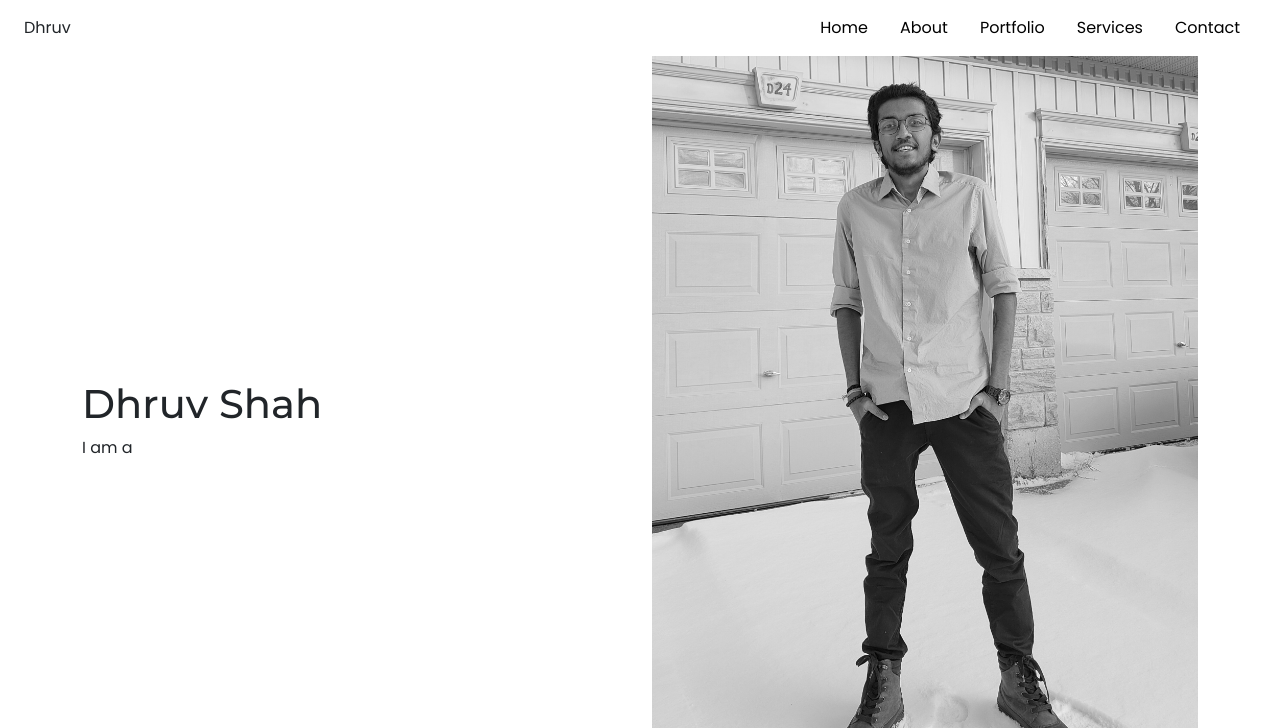
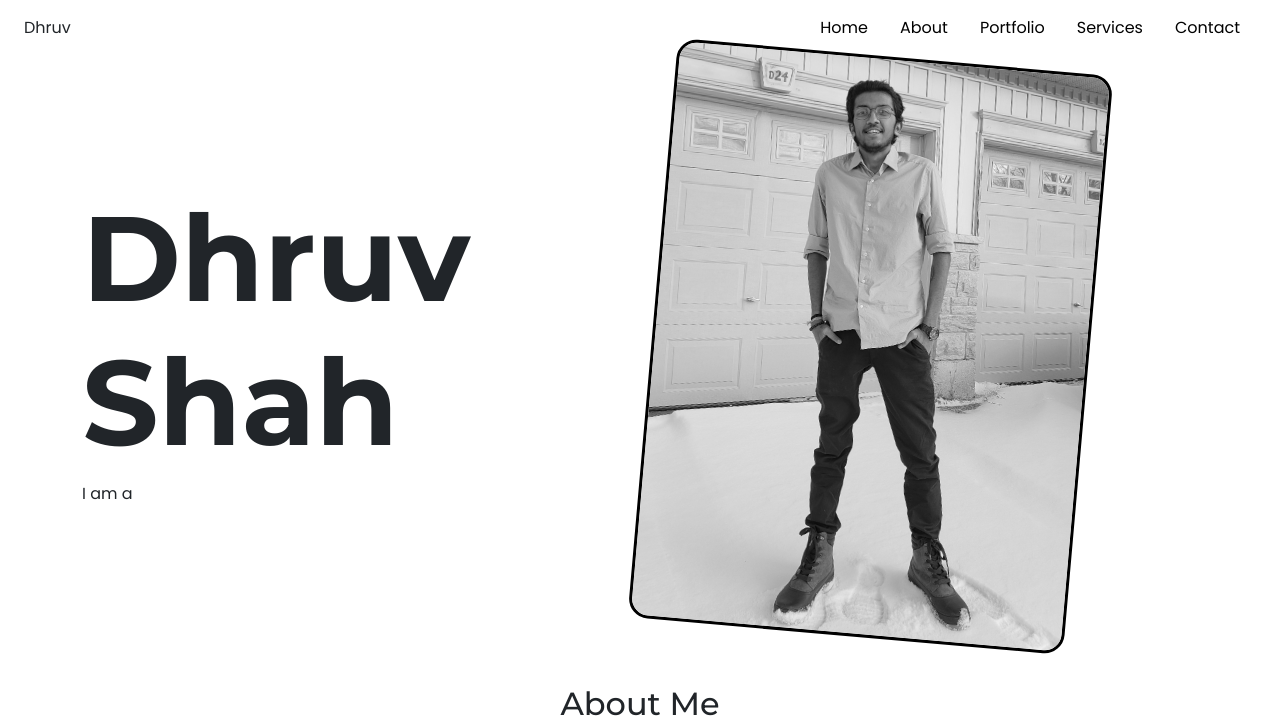
Before and after one commit to DhruvShah28/Portfolio, a plain HTML site: page index.html in a window 1280 px wide. Shown: the top 728 px of the page. Drawn offline with Linux system fonts and the light colour scheme.

Commit message:
Add files via upload

```diff
--- a/index.html
+++ b/index.html
@@ -32,11 +32,11 @@
             <div class="container">
                 <div class="row align-items-center justify-content-center">
                     <div class="col-6 hero-text">
-                        <h1>Dhruv Shah</h1>
+                        <h1 class="hero_name">Dhruv Shah</h1>
                         <div class="hero_sub">I am a <span></span></div>
                     </div>
-                    <div class="col-6 hero-img">
-                        <img src="images/Temp.jpg" alt="" width="100%">
+                    <div class="col-6 hero_img">
+                        <img src="images/Temp.jpg" alt="Dhruv Shah" width="80%">
                     </div>
                 </div>
             </div>
--- a/style/style.css
+++ b/style/style.css
@@ -20,15 +20,24 @@ h1,h2,h3,h4,h5,h6{
 
 }
 
-.hero-img{
+.hero_name{
+    font-size: 120px;
+    font-weight: 700;
+}
+
+.hero_img img{
+    border: 3px solid black;
+    border-radius: 20px;
     filter: grayscale(1);
-    transition: filter 500ms ease-in-out;
+    transform: rotate(5deg);
+    transition: filter 200ms ease-in-out, transform 200ms Linear;
 }
 
 
-.hero-img:hover{
+.hero_img img:hover{
     filter: grayscale(0);
-    transition: filter 500ms ease-in-out;
+    transform: rotate(0deg);
+    transition: filter 200ms ease-in-out, transform 200ms Linear;
 }
 
 .skills-sec{
```
